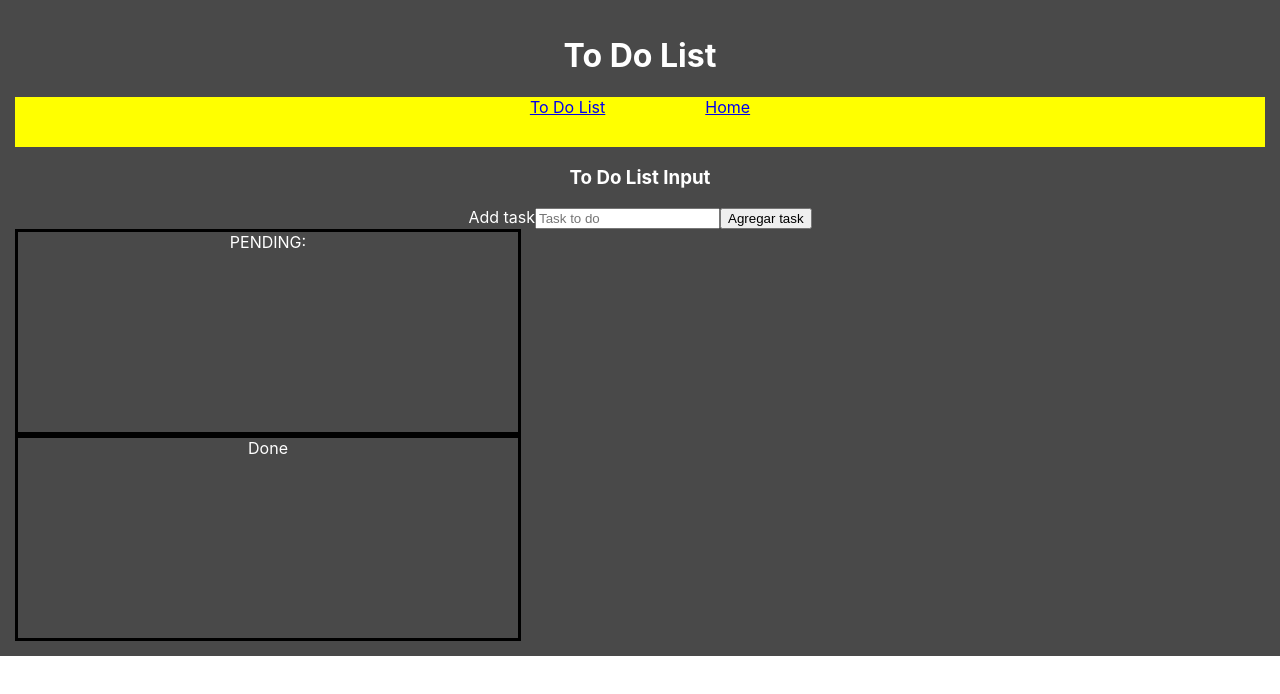
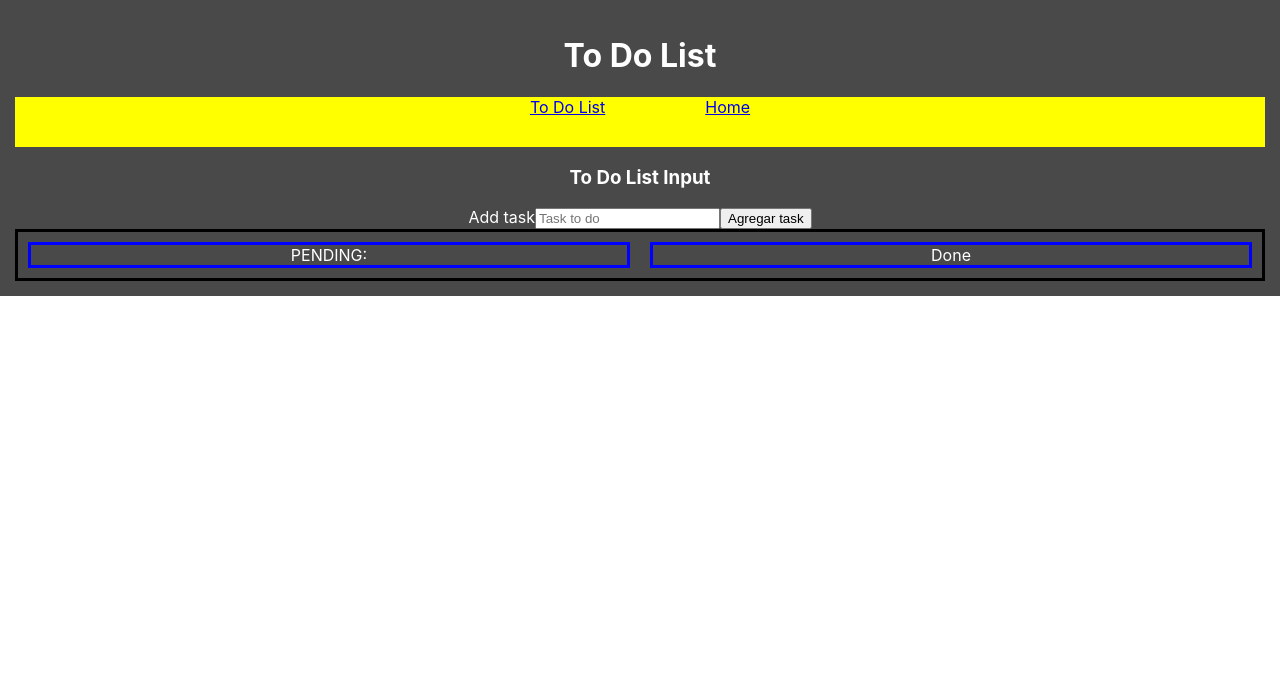
Before and after one commit to RobTangle/To-Do-List, a React (Create React App) app: page /toDo in a window 1280 px wide. Shown: the top 694 px of the page. Built offline with nearby package versions, Linux system fonts and the light colour scheme.

Commit message:
Agregar alert si temp es falso. Cosmetics

```diff
--- a/src/components/ToDoList.css
+++ b/src/components/ToDoList.css
@@ -1,11 +1,18 @@
-.pending {
+.listas {
+  height: auto;
+  /* width: auto; */
+  border: solid black;
+  display: flex;
+}
+
+.listas > div {
+  width: 100%;
+  margin: 10px;
+  border: solid blue;
+}
+
+/* .done {
   height: 200px;
   width: 40%;
   border: solid black;
-}
-
-.done {
-  height: 200px;
-  width: 40%;
-  border: solid black;
-}
+} */
--- a/src/components/ToDoList.jsx
+++ b/src/components/ToDoList.jsx
@@ -1,10 +1,9 @@
 import React, { useState } from "react";
-import AddToDo from "./AddToDo";
 import "./ToDoList.css";
 import Pending from "./Pending";
 
 export default function ToDoList() {
-  const [pending, setPending] = useState([]);
+  const [temp, setTemp] = useState("");
   const [done, setDone] = useState([]);
 
   return (
@@ -15,26 +14,30 @@ export default function ToDoList() {
           <form
             onSubmit={(e) => {
               e.preventDefault();
-              setDone([...done, pending]);
-              setPending("");
-              // setPending([]);
+              if (!temp) {
+                return alert("Ingrese una tarea");
+              }
+              setDone([...done, temp]);
+              setTemp("");
             }}
           >
             <label htmlFor="">Add task</label>
             <input
               type="text"
               placeholder="Task to do"
-              value={pending}
-              onChange={(e) => setPending(e.target.value)}
+              value={temp}
+              onChange={(e) => setTemp(e.target.value)}
             />
             <button type="submit">Agregar task</button>
           </form>
         </div>
         {/* /////////// */}
-        <div className="pending">
-          <Pending props={done} />
+        <div className="listas">
+          <div>
+            <Pending props={done} />
+          </div>
+          <div>Done</div>
         </div>
-        <div className="done">Done</div>
       </div>
     </>
   );
```
